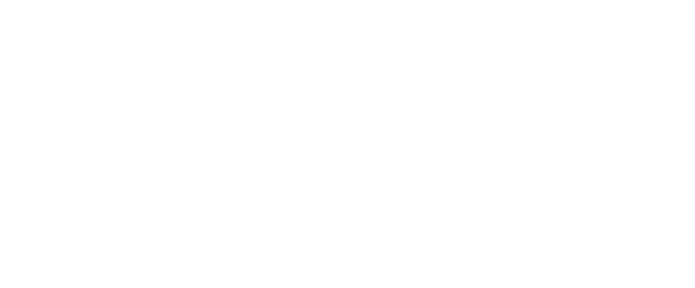
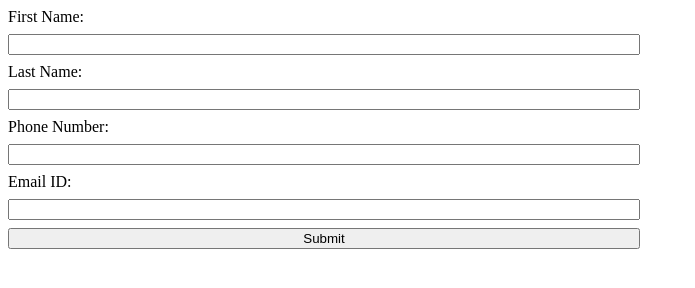
Before and after one commit to acciojob/form-login-2-Upendhar10, a website: page main.html in a window 1280 px wide. Shown: the whole page, without its empty margins (0-695 px from the left). Drawn offline with Linux system fonts and the light colour scheme.

Commit message:
created a submission

```diff
--- a/main.html
+++ b/main.html
@@ -8,6 +8,17 @@
 
 <body>
 	<!-- the entire body must be written by student -->
+	<form method="POST" id="myForm">
+		<label for="firstName">First Name: </label>
+		<input type="text" name="First Name" id="firstName" required>
+		<label for="lastName">Last Name: </label>
+		<input type="text" name="Last Name" id="lastName" required>
+		<label for="phone">Phone Number: </label>
+		<input type="text" name="Phone Number" id="phone" required>
+		<label for="email">Email ID: </label>
+		<input type="email" name="Email ID" id="email" required>
+		<input type="submit" value="Submit" id="submit">
+	</form>
     <script type="text/javascript" src="./script.js">
 </script>
 
--- a/script.js
+++ b/script.js
@@ -1 +1,18 @@
 //your JS code here. If required.
+
+const form = document.getElementById('myForm');
+
+form.addEventListener("submit" , function (event){
+	event.preventDefault();
+
+	let firstName = document.getElementById('firstName').value;
+	let lastName = document.getElementById('lastName').value;
+	let phone = document.getElementById('phone').value;
+	let email = document.getElementById('email').value;
+
+	alert(
+		`FirstName: ${firstName} LastName: ${lastName} Phone Number: ${phone} Email ID: ${email}`
+	)
+
+	form.reset();
+})
--- a/styles.css
+++ b/styles.css
@@ -1 +1,7 @@
 /*  your css code here. If applicable */
+form {
+	display:flex;
+	flex-direction:column;
+	max-width:50%;
+	gap:.5rem;
+}
```
